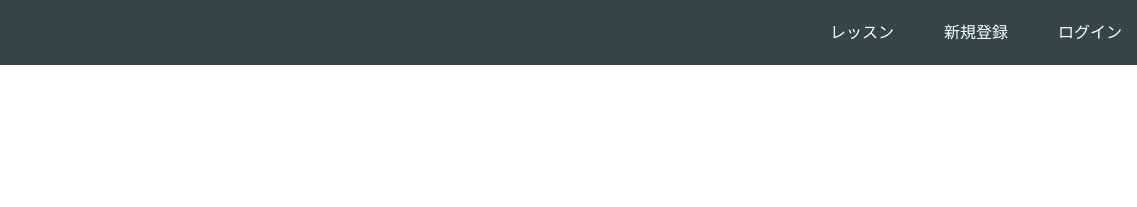
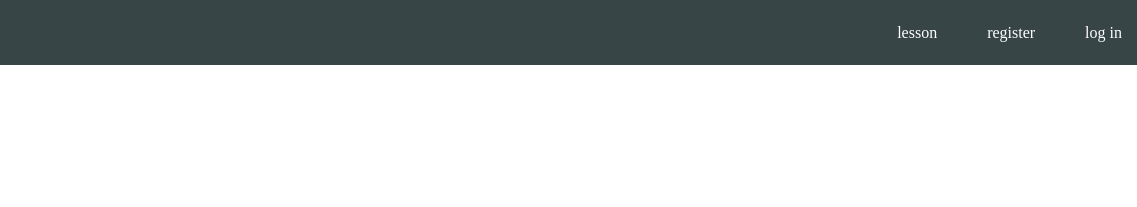
Before and after one commit to chomboly/chomboly.github.io, a plain HTML site: page index.html in a window 1280 px wide. Shown: the top 207 px of the page, 143-1280 px from the left. Drawn offline with Linux system fonts and the light colour scheme.

Commit message:
Update index.html

```diff
--- a/index.html
+++ b/index.html
@@ -15,9 +15,9 @@
       </div>
       <span class="fa fa-bars menu-icon"></span>
       <div class="header-right">
-        <a href="#">レッスン</a>
-        <a href="#">新規登録</a>
-        <a href="#" class="login">ログイン</a>
+        <a href="#">lesson</a>
+        <a href="#">register</a>
+        <a href="#" class="login">log in</a>
       </div>
     </div>
   </header>
```
